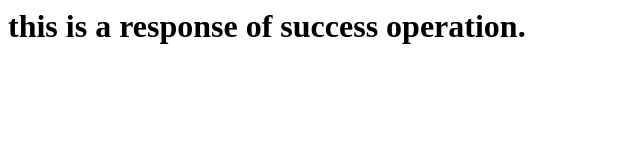
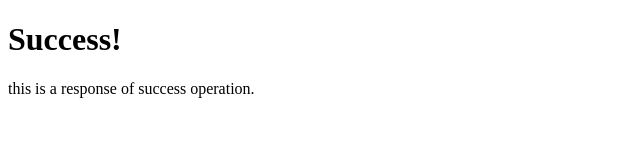
Before and after one commit to chejasen/static, a plain HTML site: page res-positive.html in a window 1280 px wide. Shown: the whole page, without its empty margins (0-640 px from the left). Drawn offline with Linux system fonts and the light colour scheme.

Commit message:
Update res-positive.html
added big font.

```diff
--- a/res-positive.html
+++ b/res-positive.html
@@ -1 +1,10 @@
-<h1>this is a response of success operation.<h1>
+<!DOCTYPE html>
+<html>
+<body>
+
+<h1>Success!</h1>
+
+<p>this is a response of success operation.</p>
+
+</body>
+</html>
```
